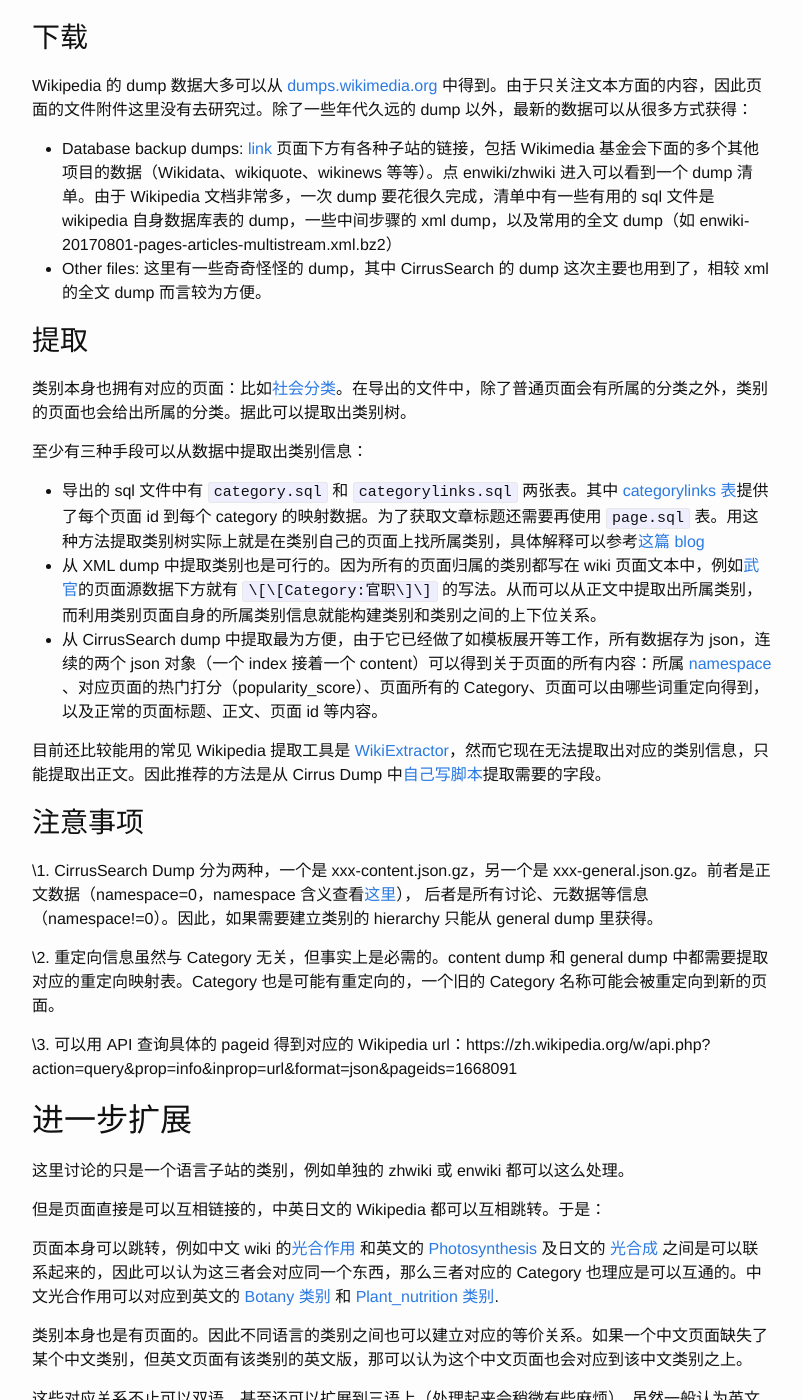
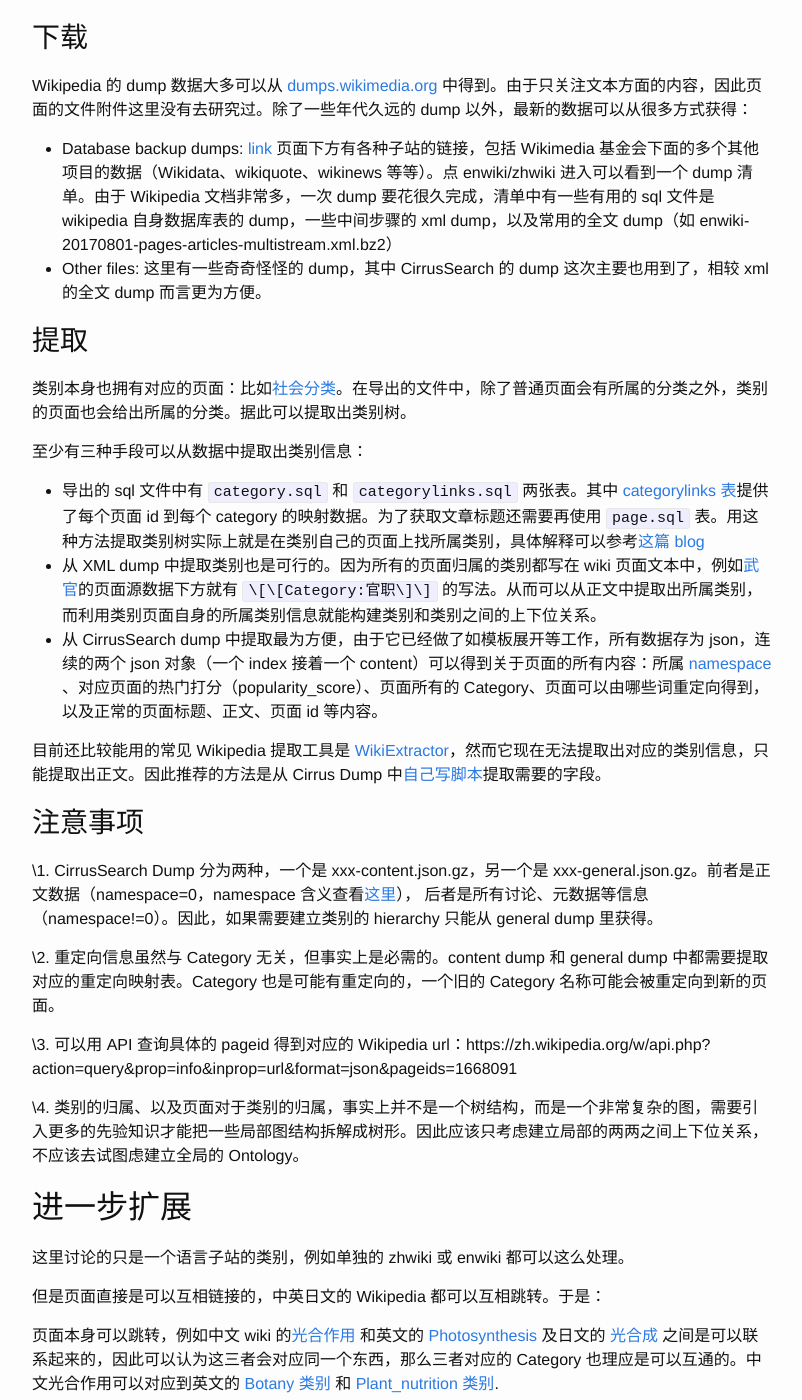
Before and after one commit to zxteloiv/zxteloiv.github.io, a Jekyll site: the page built from _posts/2017-08-20-wikipedia-category-hierarchy.md, in a window 1280 px wide and 1400 px high, scrolled down 612 px. Shown: the whole window, without its empty margins (238-1040 px from the left). Built offline with Jekyll 4.4.1, drawn with Linux system fonts in a browser that asks for light colours; comment, search, counter and statistics services are not loaded.

Commit message:
add more discussion

```diff
--- a/_posts/2017-08-20-wikipedia-category-hierarchy.md
+++ b/_posts/2017-08-20-wikipedia-category-hierarchy.md
@@ -25,7 +25,7 @@
 Wikipedia 的 dump 数据大多可以从 [dumps.wikimedia.org](https://dumps.wikimedia.org/) 中得到。由于只关注文本方面的内容，因此页面的文件附件这里没有去研究过。除了一些年代久远的 dump 以外，最新的数据可以从很多方式获得：
 
 - Database backup dumps: [link](https://dumps.wikimedia.org/backup-index.html) 页面下方有各种子站的链接，包括 Wikimedia 基金会下面的多个其他项目的数据（Wikidata、wikiquote、wikinews 等等）。点 enwiki/zhwiki 进入可以看到一个 dump  清单。由于 Wikipedia 文档非常多，一次 dump 要花很久完成，清单中有一些有用的 sql 文件是 wikipedia 自身数据库表的 dump，一些中间步骤的 xml dump，以及常用的全文 dump（如 enwiki-20170801-pages-articles-multistream.xml.bz2）
-- Other files: 这里有一些奇奇怪怪的 dump，其中 CirrusSearch 的 dump 这次主要也用到了，相较 xml 的全文 dump 而言较为方便。
+- Other files: 这里有一些奇奇怪怪的 dump，其中 CirrusSearch 的 dump 这次主要也用到了，相较 xml 的全文 dump 而言更为方便。
 
 ## 提取
 
@@ -48,6 +48,8 @@
 
 \3. 可以用 API 查询具体的 pageid 得到对应的 Wikipedia url：https://zh.wikipedia.org/w/api.php?action=query&prop=info&inprop=url&format=json&pageids=1668091
 
+\4. 类别的归属、以及页面对于类别的归属，事实上并不是一个树结构，而是一个非常复杂的图，需要引入更多的先验知识才能把一些局部图结构拆解成树形。因此应该只考虑建立局部的两两之间上下位关系，不应该去试图虑建立全局的 Ontology。
+
 # 进一步扩展
 
 这里讨论的只是一个语言子站的类别，例如单独的 zhwiki 或 enwiki 都可以这么处理。
```
